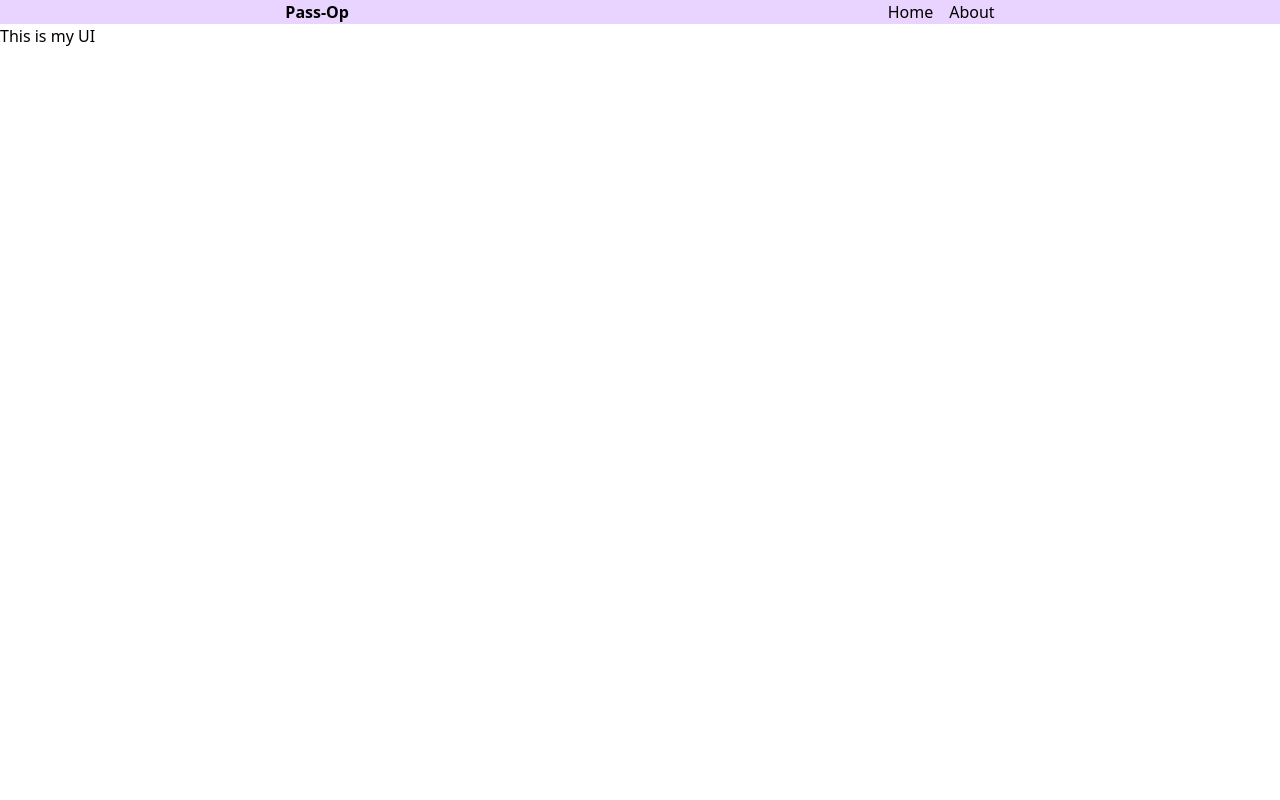
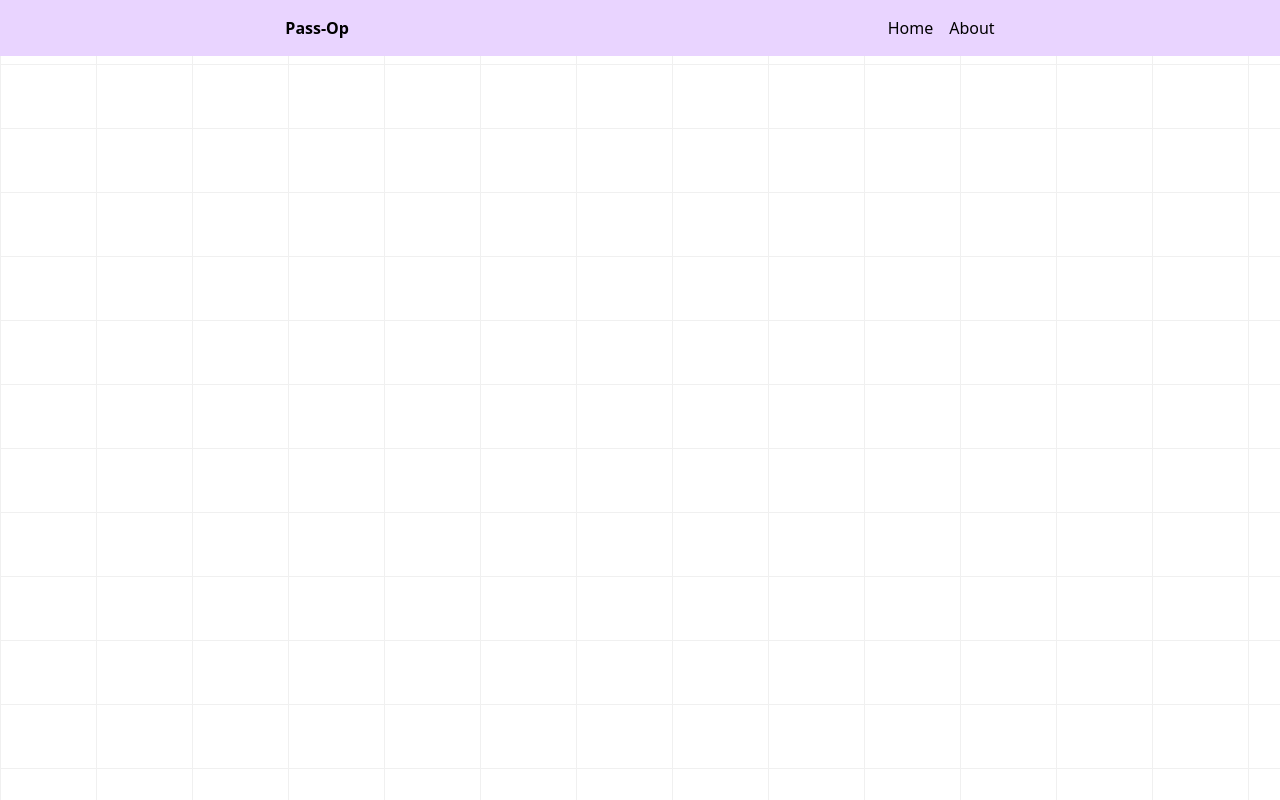
Before and after one commit to s-afrid/Pass-op, a React (Vite) app: page / in a window 1280 px wide. Built offline with nearby package versions, Linux system fonts and the light colour scheme.

Commit message:
added background using tailwind backgrounds

```diff
--- a/src/App.jsx
+++ b/src/App.jsx
@@ -1,11 +1,10 @@
 import Navbar from "./components/Navbar"
+import Manager from "./components/Manager"
 function App() {
   return (
     <>
     <Navbar />
-      <div>
-        This is my UI
-      </div>
+    <Manager />
     </>
   )
 }
--- /dev/null
+++ b/src/components/Manager.jsx
@@ -0,0 +1,16 @@
+import React from 'react'
+
+const Manager = () => {
+  return (
+    <div>
+      <div class="absolute inset-0 -z-10 h-full w-full bg-white bg-[linear-gradient(to_right,#f0f0f0_1px,transparent_1px),linear-gradient(to_bottom,#f0f0f0_1px,transparent_1px)] bg-[size:6rem_4rem]"></div>
+
+        <div className="flex flex-col p-4">
+
+        </div>
+
+    </div>
+  )
+}
+
+export default Manager
--- a/src/components/Navbar.jsx
+++ b/src/components/Navbar.jsx
@@ -2,7 +2,7 @@ import React from 'react'
 
 const Navbar = () => {
   return (
-    <nav className='bg-purple-200 flex justify-around items-center px-4'>
+    <nav className='bg-purple-200 flex justify-around items-center px-4 h-14'>
         <div className="logo font-bold">Pass-Op</div>
       <ul>
         <li className='flex gap-4'>
```
